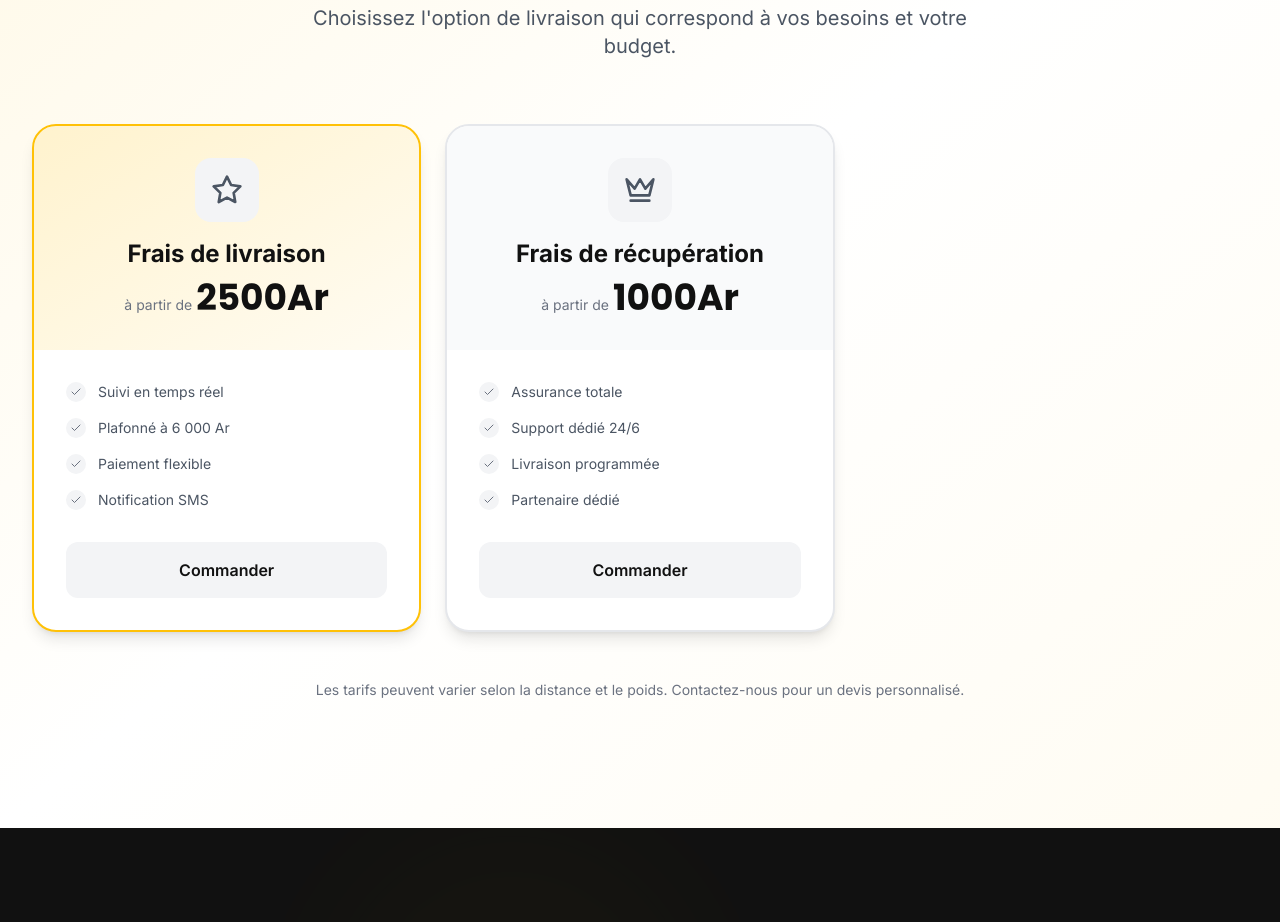
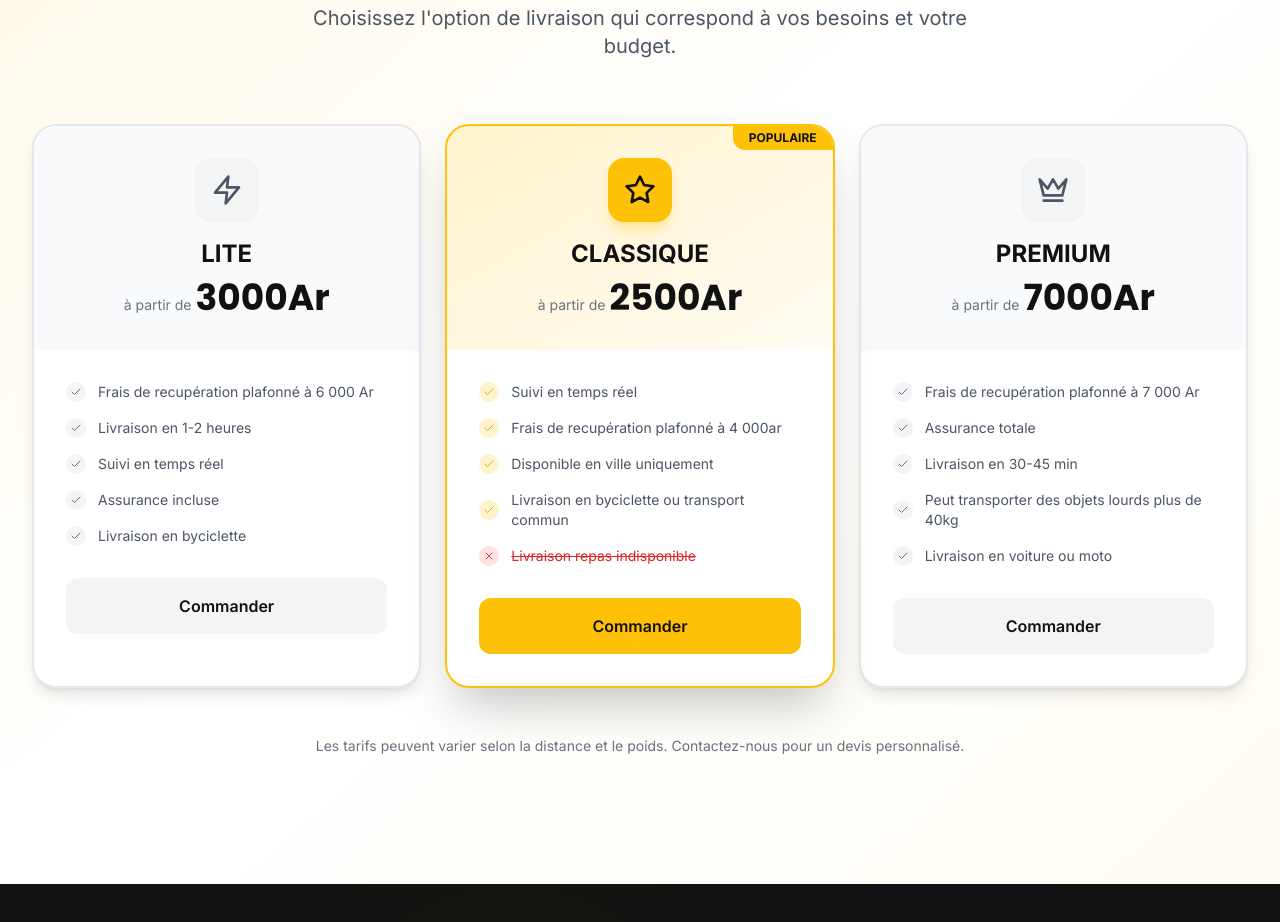
Before and after one commit to Bidy28/Flash_livreur, a React (Vite) app: page / in a window 1280 px wide. Shown: the part 3820-4742 px from the top of the page. Built offline with nearby package versions, Linux system fonts and the light colour scheme.

Commit message:
rectif 28-03

```diff
--- a/src/components/Pricing.tsx
+++ b/src/components/Pricing.tsx
@@ -1,24 +1,26 @@
 import { motion } from 'framer-motion';
-import { Check, Zap, Crown, Star } from 'lucide-react';
+import { Check, Zap, Crown, Star, X } from 'lucide-react';
 
 const plans = [
-  // {
-  //   name: 'Services',
-  //   price: '2',
-  //   icon: Zap,
-  //   color: 'border-gray-200',
-  //   headerBg: 'bg-gray-50',
-  //   features: [
-  //     'Livraison en 1-2 heures',
-  //     'Suivi en temps réel',
-  //     'Assurance incluse',
-  //     'Support par email',
-  //     'Paiement à la livraison',
-  //   ],
-  //   popular: false,
-  // },
   {
-    name: 'Frais de livraison',
+    name: 'LITE',
+    price: '3000',
+    icon: Zap,
+    color: 'border-gray-200',
+    headerBg: 'bg-gray-50',
+    features: [
+      'Frais de recupération plafonné à 6 000 Ar',
+      'Livraison en 1-2 heures',
+      'Suivi en temps réel',
+      'Assurance incluse',
+      // 'Support par email',
+      // 'Paiement à la livraison',
+      'Livraison en byciclette',
+    ],
+    popular: false,
+  },
+  {
+    name: 'CLASSIQUE',
     price: '2500',
     icon: Star,
     color: 'border-flash-yellow',
@@ -26,24 +28,29 @@ const plans = [
     features: [
       // 'Livraison en 30-45 min',
       'Suivi en temps réel',
-      // 'Assurance premium',
-      'Plafonné à 6 000 Ar',
-      'Paiement flexible',
-      'Notification SMS',
+      'Frais de recupération plafonné à 4 000ar',
+      // 'Plafonné à 6 000 Ar',
+      // 'Paiement flexible',
+      // 'Notification SMS',
+      'Disponible en ville uniquement',
+      'Livraison en byciclette ou transport commun',
+      'Livraison repas indisponible',
     ],
-    popular: false,
+    popular: true,
   },
   {
-    name: 'Frais de récupération',
-    price: '1000',
+    name: 'PREMIUM',
+    price: '7000',
     icon: Crown,
     color: 'border-gray-200',
     headerBg: 'bg-gray-50',
     features: [
+      'Frais de recupération plafonné à 7 000 Ar',
       'Assurance totale',
-      'Support dédié 24/6',
-      'Livraison programmée',
-      'Partenaire dédié',
+      'Livraison en 30-45 min',
+      'Peut transporter des objets lourds plus de 40kg',
+      // 'Partenaire dédié',
+      'Livraison en voiture ou moto',
     ],
     popular: false,
   },
@@ -159,7 +166,9 @@ export default function Pricing() {
               {/* Features */}
               <div className="p-8">
                 <ul className="space-y-4">
-                  {plan.features.map((feature, idx) => (
+                  {plan.features.map((feature, idx) => {
+                    const isUnavailable = feature.toLowerCase().includes('indisponible') || feature.toLowerCase().includes('indisponible');
+                    return (
                     <motion.li
                       key={idx}
                       initial={{ opacity: 0, x: -10 }}
@@ -169,19 +178,26 @@ export default function Pricing() {
                       className="flex items-center gap-3"
                     >
                       <div className={`w-5 h-5 rounded-full ${
-                        plan.popular
+                        isUnavailable
+                          ? 'bg-red-100'
+                          : plan.popular
                           ? 'bg-flash-yellow/20'
                           : 'bg-gray-100'
                       } flex items-center justify-center flex-shrink-0`}>
-                        <Check className={`w-3 h-3 ${
-                          plan.popular
-                            ? 'text-flash-yellow-dark'
-                            : 'text-gray-500'
-                        }`} />
+                        {isUnavailable ? (
+                          <X className="w-3 h-3 text-red-500" />
+                        ) : (
+                          <Check className={`w-3 h-3 ${
+                            plan.popular
+                              ? 'text-flash-yellow-dark'
+                              : 'text-gray-500'
+                          }`} />
+                        )}
                       </div>
-                      <span className="text-gray-600 text-sm">{feature}</span>
+                      <span className={`text-sm ${isUnavailable ? 'text-red-600 line-through' : 'text-gray-600'}`}>{feature}</span>
                     </motion.li>
-                  ))}
+                    );
+                  })}
                 </ul>
 
                 {/* CTA Button */}
```
